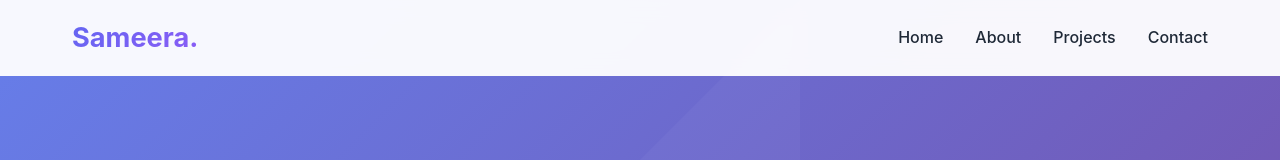
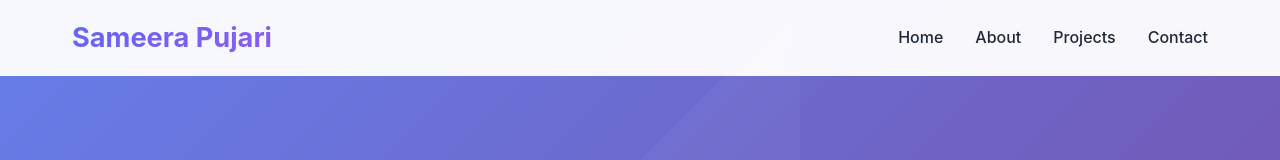
Before and after one commit to webdev-Sameera/MyPortfolio, a plain HTML site: page index.html in a window 1280 px wide. Shown: the top 160 px of the page. Drawn offline with Linux system fonts and the light colour scheme.

Commit message:
added changes

```diff
--- a/index.html
+++ b/index.html
@@ -10,7 +10,7 @@
 <body>
     <nav class="navbar">
         <div class="nav-container">
-            <div class="logo">Sameera.</div>
+            <div class="logo">Sameera Pujari</div>
             <ul class="nav-links">
                 <li><a href="#home">Home</a></li>
                 <li><a href="#about">About</a></li>
```
